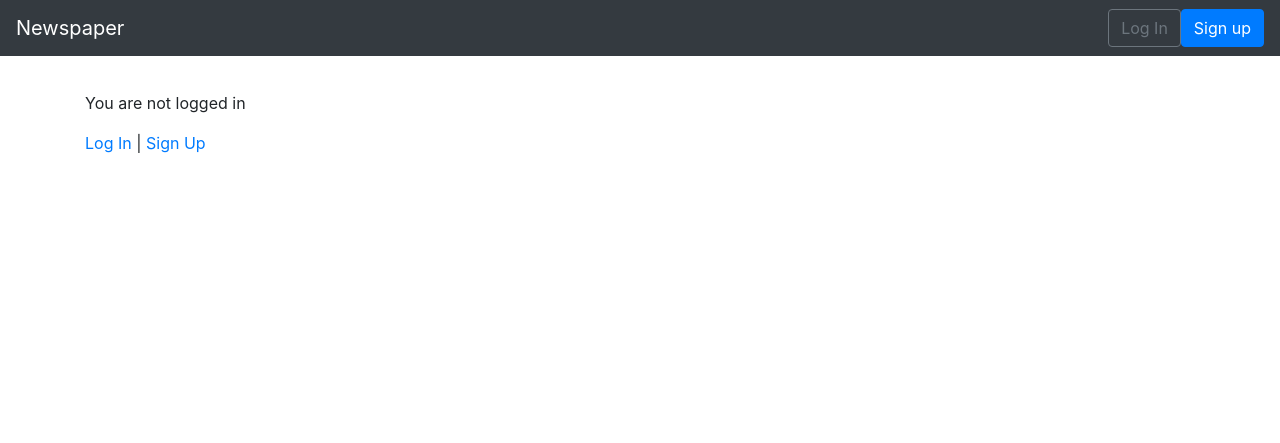
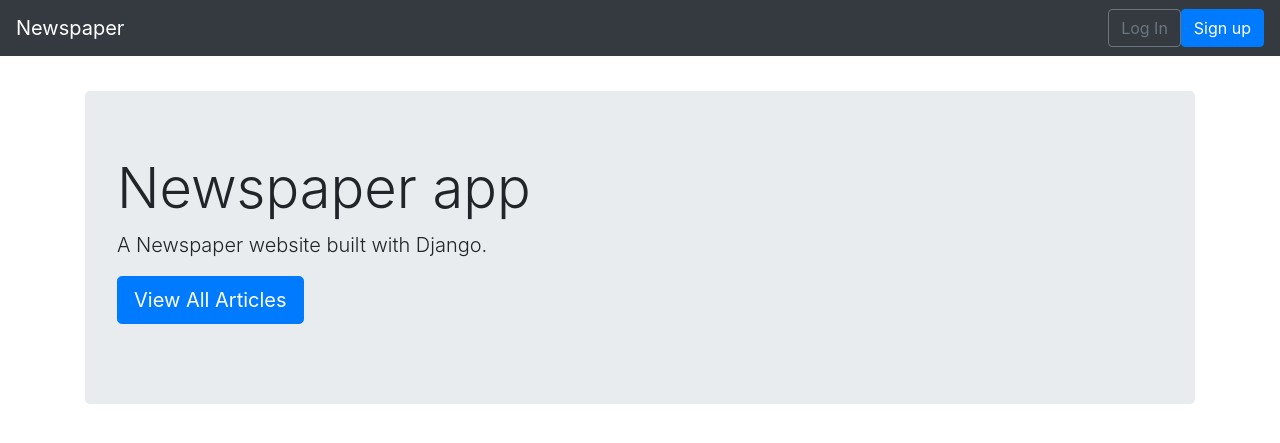
Before and after one commit to Ijachiii/newspaper, a Django app: page / in a window 1280 px wide. Shown: the top 443 px of the page. Run offline with Django 4.2, Linux system fonts and the light colour scheme; some libraries are stand-ins or nearby versions.

Commit message:
Edit home page

```diff
--- a/templates/base.html
+++ b/templates/base.html
@@ -9,11 +9,18 @@
 </head>
 <body>
 
-    <nav class="navbar navbar-expand-md navbar-dark bg-dark mb-">
+    <nav class="navbar navbar-expand-md navbar-dark bg-dark mb-4">
         <a class="navbar-brand" href="{% url 'home' %}">Newspaper</a>
+        {% if user.is_authenticated %}
+            <ul class="navbar-nav mr-auto">
+                <li class="nav-item"><a href="{% url 'article_new' %}">+ New</a></li>
+            </ul>
+        {% endif %}
+
         <button class="navbar-toggler" type="button" data-toggle="collapse" data-target="#navbarCollapse" aria-controls="navbarCollapse" aria-expanded="false" aria-label="Toggle navigation">
             <span class="navbar-toggler-icon"></span>
         </button
+
         <div class="collapse navbar-collapse" id="navbarCollapse">
             {% if user.is_authenticated %}
                 <ul class="navbar-nav ml-auto">
--- a/templates/home.html
+++ b/templates/home.html
@@ -4,13 +4,10 @@
 
 {% block content %}
 
-    {% if user.is_authenticated %}
-        Hi {{ user.username.title }}!
-        <p><a href="{% url 'logout' %}">Log Out</a></p>
-    {% else %}
-        <p>You are not logged in</p>
-        <a href="{% url 'login' %}">Log In</a> |
-        <a href="{% url 'signup' %}">Sign Up</a>
-    {% endif %}
+    <div class="jumbotron">
+        <h1 class="display-4">Newspaper app</h1>
+        <p class="lead">A Newspaper website built with Django.</p>
+        <p class="lead"><a class="btn btn-primary btn-lg" href="{% url 'article_list' %}" role="button">View All Articles</a></p>
+    </div>
 
 {% endblock content %}
```
Also changed, not shown: templates/article_new.html (+7 -1 lines), db.sqlite3.
